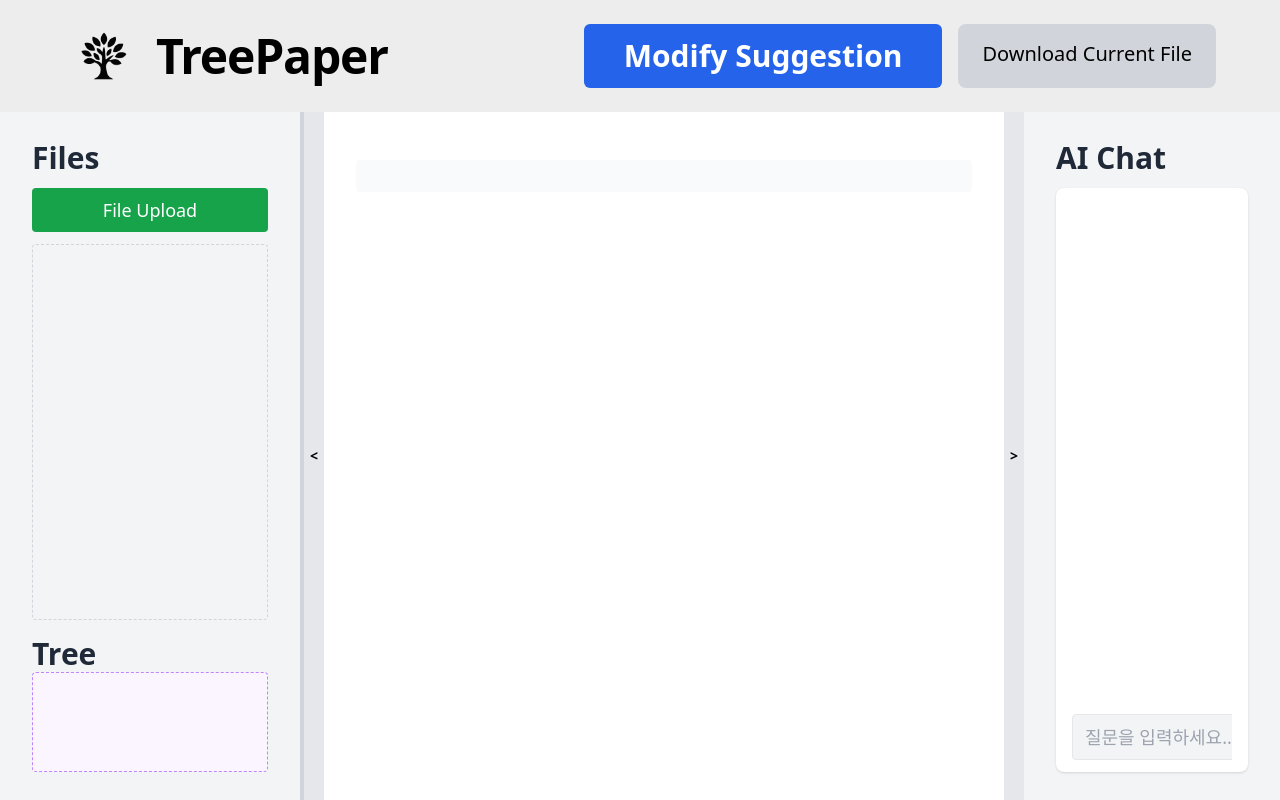
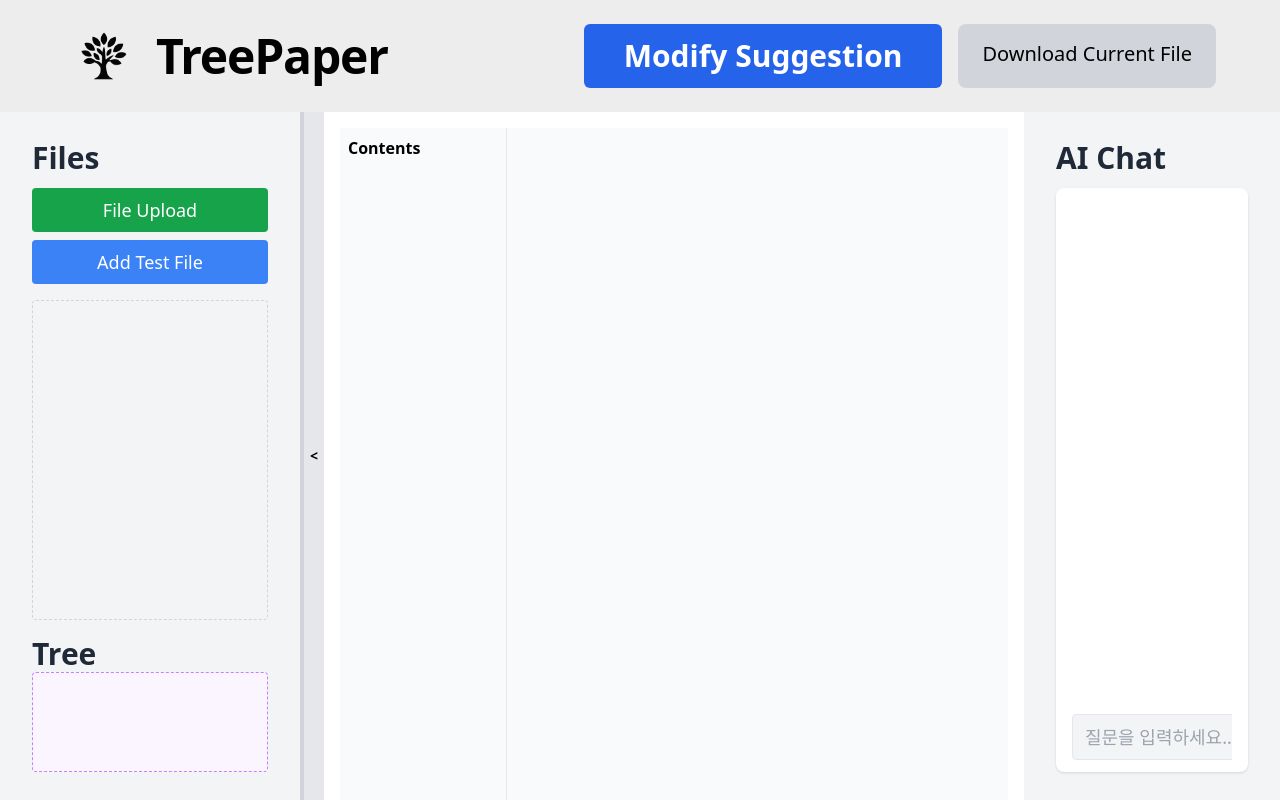
Before and after one commit to Tree-LLM/frontend, a React (Vite) app: page / in a window 1280 px wide. Built offline with nearby package versions, Linux system fonts and the light colour scheme.

Commit message:
feat: add contents branch & Add text file button

```diff
--- /dev/null
+++ b/src/components/ContentsTree.tsx
@@ -0,0 +1,29 @@
+interface Props {
+  headings: HeadingItem[];
+  onSelect: (id: string) => void;
+  selectedId: string;
+}
+
+export default function ContentsTree({ headings, onSelect, selectedId }: Props) {
+  return (
+    <div>
+      <h3 className="font-semibold p-2">Contents</h3>
+      <ul>
+        {headings.map((h) => (
+          <li
+            key={h.id}
+            style={{
+              marginLeft: `${(h.level - 1) * 16}px`,
+              cursor: 'pointer',
+              fontWeight: selectedId === h.id ? 'bold' : 'normal',
+              color: selectedId === h.id ? '#3B82F6' : 'black',
+            }}
+            onClick={() => onSelect(h.id)}
+          >
+            {h.title}
+          </li>
+        ))}
+      </ul>
+    </div>
+  );
+}
--- a/src/components/EditorPanel.tsx
+++ b/src/components/EditorPanel.tsx
@@ -1,19 +1,33 @@
-import React from 'react';
-
 interface EditorPanelProps {
   title: string;
   content: string;
+  headings: HeadingItem[];
+  selectedId: string;
 }
 
-const EditorPanel: React.FC<EditorPanelProps> = ({ title, content }) => {
+export default function EditorPanel({ title, content, headings, selectedId }: EditorPanelProps) {
+  const lines = content.split('\n');
+
   return (
-    <div className="p-4 overflow-y-auto bg-white">
-      <h2 className="text-xl font-semibold mb-4">{title}</h2>
-      <pre className="bg-gray-50 p-4 rounded text-lg text-gray-800 whitespace-pre-wrap">
-        {content}
-      </pre>
+    <div className="p-4 whitespace-pre-wrap">
+      <h2 className="text-2xl font-bold mb-4">{title}</h2>
+      {lines.map((line, index) => {
+        const heading = headings.find((h) => h.id === `heading-${index}`);
+        if (heading) {
+          return (
+            <h3
+              key={index}
+              id={heading.id}
+              className={`font-bold mt-4 ${
+                selectedId === heading.id ? 'text-blue-500' : ''
+              }`}
+            >
+              {line}
+            </h3>
+          );
+        }
+        return <p key={index}>{line}</p>;
+      })}
     </div>
   );
-};
-
-export default EditorPanel;
+}
--- a/src/components/FileSidebar.tsx
+++ b/src/components/FileSidebar.tsx
@@ -11,6 +11,7 @@ type FileSidebarProps = {
   onDeleteTree: (filename: string) => void;
   onSelectTree: (filename: string) => void;
   onRenameFile: (oldName: string, newName: string) => void;
+  onAddTestFile: () => void; // ✅ 추가
 };
 
 const FileSidebar: React.FC<FileSidebarProps> = ({
@@ -24,6 +25,7 @@ const FileSidebar: React.FC<FileSidebarProps> = ({
   onDeleteTree,
   onSelectTree,
   onRenameFile,
+  onAddTestFile, // ✅ 추가
 }) => {
   const fileInputRef = useRef<HTMLInputElement>(null);
   const [draggingFile, setDraggingFile] = useState<string | null>(null);
@@ -62,7 +64,7 @@ const FileSidebar: React.FC<FileSidebarProps> = ({
       </div>
 
       {/* 파일 업로드 */}
-      <div className="mb-3">
+      <div className="mb-2">
         <input
           type="file"
           ref={fileInputRef}
@@ -74,6 +76,16 @@ const FileSidebar: React.FC<FileSidebarProps> = ({
           className="px-3 py-2 bg-green-600 text-white rounded hover:bg-green-700 w-full text-lg"
         >
           File Upload
+        </button>
+      </div>
+
+      {/* ✅ 테스트 파일 추가 */}
+      <div className="mb-4">
+        <button
+          onClick={onAddTestFile}
+          className="px-3 py-2 bg-blue-500 text-white rounded hover:bg-blue-600 w-full text-lg"
+        >
+          Add Test File
         </button>
       </div>
 
--- /dev/null
+++ b/src/components/Viewer.tsx
@@ -0,0 +1,42 @@
+import { useMemo, useState, useEffect } from 'react';
+import EditorPanel from './EditorPanel';
+import ContentsTree from './ContentsTree';
+import { parseHeadings } from '../lib/parseHeadings';
+
+interface ViewerProps {
+  title: string;
+  content: string;
+}
+
+export default function Viewer({ title, content }: ViewerProps) {
+  const [selectedId, setSelectedId] = useState<string>('');
+  const headings = useMemo(() => parseHeadings(content), [content]);
+
+  // 클릭 시 스크롤 + 선택 표시
+  const handleSelect = (id: string) => {
+    setSelectedId(id);
+    const element = document.getElementById(id);
+    if (element) {
+      element.scrollIntoView({ behavior: 'smooth', block: 'start' });
+    }
+  };
+
+  return (
+    <div className="flex h-screen bg-gray-50">
+      {/* 좌측 Tree */}
+      <div className="w-1/4 border-r border-gray-200 overflow-y-auto">
+        <ContentsTree headings={headings} onSelect={handleSelect} selectedId={selectedId} />
+      </div>
+
+      {/* 우측 Editor */}
+      <div className="w-3/4 overflow-y-auto">
+        <EditorPanel
+          title={title}
+          content={content}
+          headings={headings}
+          selectedId={selectedId}
+        />
+      </div>
+    </div>
+  );
+}
--- /dev/null
+++ b/src/lib/parseHeadings.ts
@@ -0,0 +1,43 @@
+export interface HeadingItem {
+  id: string;
+  level: number;
+  title: string;
+}
+
+export function parseHeadings(text: string): HeadingItem[] {
+  const lines = text.split('\n');
+  const headingRegex = /^(\d+(\.\d+)*\.)?\s*(.+)$/; // 예: 1. Introduction / 1.1 Motivation
+
+  return lines
+    .map((line, index) => {
+      const trimmed = line.trim();
+
+      // 'Abstract', 'Introduction' 같은 키워드도 포함
+      if (/^(Abstract|Introduction|Method|Related Work|Experiment|Conclusion|Introduction)$/i.test(trimmed)) {
+        return {
+          id: `heading-${index}`,
+          level: 1,
+          title: trimmed,
+        };
+      }
+
+      // 숫자 기반 섹션 탐지
+      const match = trimmed.match(headingRegex);
+      if (match) {
+        const numberPart = match[1]; // "1.", "1.2.", 등
+        const title = match[3]; // 나머지 제목
+
+        if (numberPart && title) {
+          const level = numberPart.split('.').filter(Boolean).length;
+          return {
+            id: `heading-${index}`,
+            level,
+            title: title.trim(),
+          };
+        }
+      }
+
+      return null;
+    })
+    .filter(Boolean) as HeadingItem[];
+}
--- a/src/pages/EditorPage.tsx
+++ b/src/pages/EditorPage.tsx
@@ -1,10 +1,11 @@
 import { useRef, useState, useMemo, useEffect } from 'react';
 import Header from '../components/Header';
 import FileSidebar from '../components/FileSidebar';
-import EditorPanel from '../components/EditorPanel';
+import Viewer from '../components/Viewer';
 import FeedbackPanel from '../components/FeedbackPanel';
 import { extractTextFromPdf } from '@/lib/extractTextFromPdf';
 import * as pdfjsLib from 'pdfjs-dist';
+
 pdfjsLib.GlobalWorkerOptions.workerSrc = `//cdnjs.cloudflare.com/ajax/libs/pdf.js/${pdfjsLib.version}/pdf.worker.min.js`;
 
 type ChatMessage = { sender: 'user' | 'ai'; message: string };
@@ -39,7 +40,7 @@ function EditorPage() {
     setSelectedTree(filename);
     const file = files.find(f => f.name === filename);
     if (file) {
-      setFileContent(file.content); // ✅ 에디터에 Tree 파일 내용 표시
+      setFileContent(file.content);
     }
   };
 
@@ -94,13 +95,8 @@ function EditorPage() {
       )
     );
 
-    if (selectedFile === oldName) {
-      setSelectedFile(newName);
-    }
-
-    if (selectedTree === oldName) {
-      setSelectedTree(newName);
-    }
+    if (selectedFile === oldName) setSelectedFile(newName);
+    if (selectedTree === oldName) setSelectedTree(newName);
   };
 
   const handleSendMessage = () => {
@@ -128,6 +124,20 @@ function EditorPage() {
     return files.filter((f) => f.name.toLowerCase().endsWith('.tree.json'));
   }, [files]);
 
+  const handleAddTestFile = () => {
+    const testContent = `# 제목1\n내용\n## 소제목1\n내용`;
+    const testName = 'test.md';
+    const alreadyExists = files.some(f => f.name === testName);
+    if (alreadyExists) {
+      alert('이미 test.md 파일이 존재합니다.');
+      return;
+    }
+    const newFile = { name: testName, content: testContent };
+    setFiles(prev => [...prev, newFile]);
+    setSelectedFile(testName);
+    setFileContent(testContent);
+  };
+
   return (
     <div className="flex flex-col h-screen">
       <Header
@@ -138,7 +148,10 @@ function EditorPage() {
 
       <div className="flex flex-1 overflow-hidden">
         {showSidebar && (
-          <div style={{ width: sidebarWidth }} className="bg-gray-100 p-4 overflow-y-auto flex-shrink-0">
+          <div
+            style={{ width: sidebarWidth }}
+            className="bg-gray-100 p-4 overflow-y-auto flex-shrink-0"
+          >
             <FileSidebar
               files={files.map(f => f.name)}
               treeFiles={treeFiles.map(f => f.name)}
@@ -150,6 +163,7 @@ function EditorPage() {
               onDeleteTree={handleDeleteTree}
               onSelectTree={handleSelectTree}
               onRenameFile={handleRenameFile}
+              onAddTestFile={handleAddTestFile}  // ✅ 추가됨
             />
           </div>
         )}
@@ -173,16 +187,7 @@ function EditorPage() {
         </div>
 
         <div className="flex-1 p-4 overflow-y-auto bg-white">
-          <EditorPanel title={selectedFile || selectedTree} content={fileContent} />
-        </div>
-
-        <div className="flex flex-col justify-center">
-          <button
-            className="w-5 h-full bg-gray-200 hover:bg-gray-300 text-sm font-bold border-none"
-            onClick={() => setShowFeedback(!showFeedback)}
-          >
-            {showFeedback ? '>' : '<'}
-          </button>
+          <Viewer title={selectedTree || selectedFile} content={fileContent} />
         </div>
 
         {showFeedback && (
```
